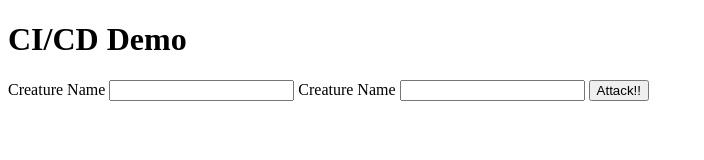
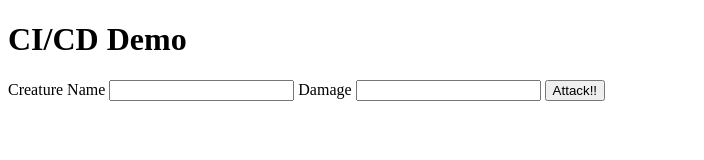
Before and after one commit to automazionetrading/GHActions-CI, a website built with webpack: page src/index.html in a window 1280 px wide. Shown: the whole page, without its empty margins (0-704 px from the left). Built offline with nearby package versions, Linux system fonts and the light colour scheme.

Commit message:
fixed label of Damage Text Input

```diff
--- a/src/index.html
+++ b/src/index.html
@@ -13,7 +13,7 @@
   <label for="creature">Creature Name</label>
   <input id="creature" type="text" />
 
-  <label for="damage">Creature Name</label>
+  <label for="damage">Damage</label>
   <input id="damage" creature type="text" />
   <button id="resultButton">Attack!!</button>
 
```
